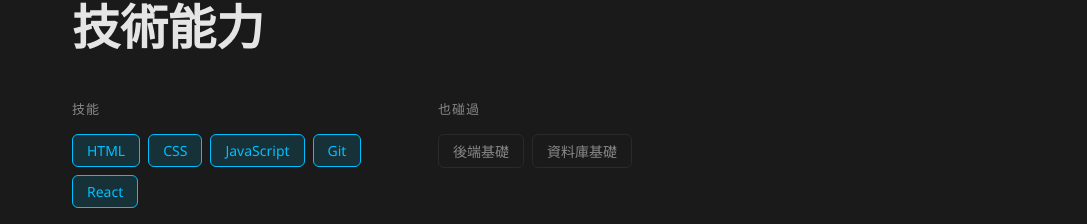
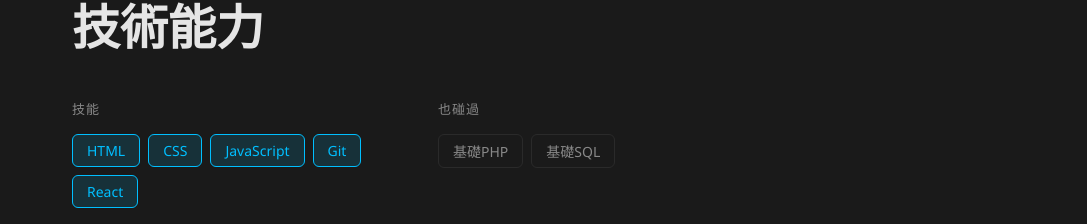
Before and after one commit to Xnerv15step/My-E-Profiles, a React (Vite) app: page / in a window 1280 px wide. Shown: the part 1535-1759 px from the top of the page, without its empty margins (96-1183 px from the left). Built offline with nearby package versions, Linux system fonts and the light colour scheme.

Commit message:
修改內容訊息

```diff
--- a/src/components/Skills.jsx
+++ b/src/components/Skills.jsx
@@ -9,7 +9,7 @@
  */
 const SKILLS = {
   '技能': ['HTML', 'CSS', 'JavaScript', 'Git', 'React'],
-  '也碰過': ['後端基礎', '資料庫基礎'],
+  '也碰過': ['基礎PHP', '基礎SQL'],
 }
 
 /**
```
